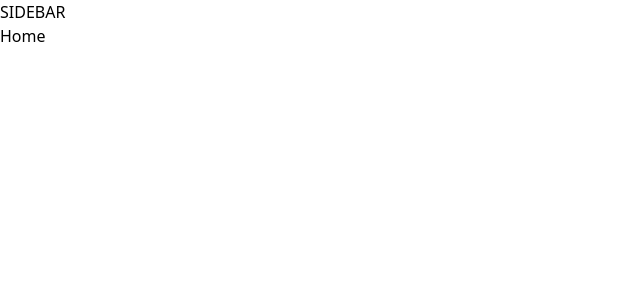
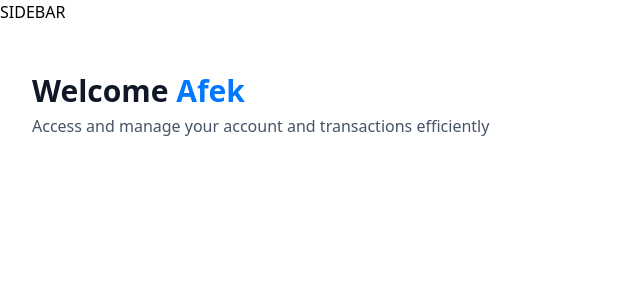
Before and after one commit to Afekadar/BankSite, a Next.js app: page / in a window 1280 px wide. Shown: the top 300 px of the page, without its empty margins (0-640 px from the left). Built offline with nearby package versions, Linux system fonts and the light colour scheme.

Commit message:
Header
Setting up the header box to display the user

```diff
--- a/app/(root)/page.tsx
+++ b/app/(root)/page.tsx
@@ -1,7 +1,22 @@
-import React from "react";
+import HeaderBox from "@/components/HeaderBox";
 
 const Home = () => {
-  return <div>Home</div>;
+  const loggedIn = { firstName: "Afek" };
+
+  return (
+    <section className="home">
+      <div className="home-content">
+        <header className="home-header">
+          <HeaderBox
+            type="greeting"
+            title="Welcome"
+            user={loggedIn?.firstName || "Guest"}
+            subtext="Access and manage your account and transactions efficiently"
+          />
+        </header>
+      </div>
+    </section>
+  );
 };
 
 export default Home;
--- /dev/null
+++ b/components/HeaderBox.tsx
@@ -0,0 +1,20 @@
+const HeaderBox = ({
+  type = "title",
+  title,
+  subtext,
+  user,
+}: HeaderBoxProps) => {
+  return (
+    <div className="header-box">
+      <h1 className="header-box-title">
+        {title}
+        {type === "greeting" && (
+          <span className="text-bankGradient">&nbsp;{user}</span>
+        )}
+      </h1>
+      <p className="header-box-subtext">{subtext}</p>
+    </div>
+  );
+};
+
+export default HeaderBox;
```
